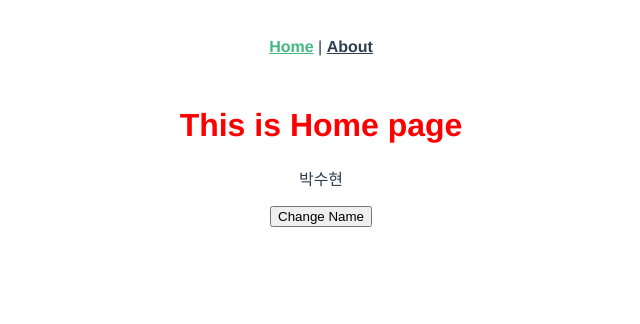
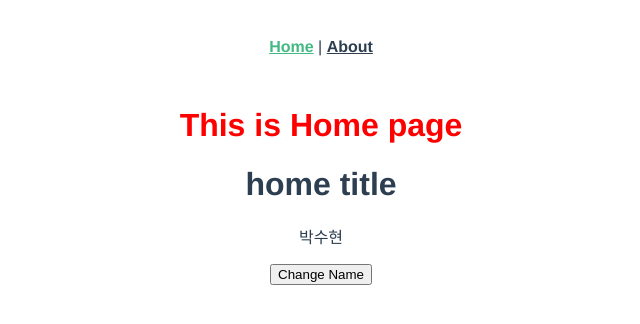
Before and after one commit to hyun5292/Vue, a Vue app in the folder BASIC_VUE/test1/: page / in a window 1280 px wide. Shown: the top 324 px of the page, without its empty margins (319-959 px from the left). Built offline with nearby package versions, Linux system fonts and the light colour scheme.

Commit message:
제 16장 자식 컴포넌트에서 데이터 보내기 (Props)

```diff
--- a/BASIC_VUE/test1/src/components/testPage.vue
+++ b/BASIC_VUE/test1/src/components/testPage.vue
@@ -1,5 +1,6 @@
 <template>
     <div>
+        <h1>{{ title }}</h1>
         <p>{{ name }}</p>
         <button @click="updateName">Change Name</button>
     </div>
@@ -7,14 +8,26 @@
 
 <script>
 export default ({
+    props: {  //props는 자식에서 직접적인 수정 불가
+        title: {
+            //type: Number, //숫자일때
+            type: String,
+            default: 'default title',
+            //required: true,
+        },
+        name: {
+            type: String,
+            default: 'default name',
+        },
+    },
     data() {
         return {
-            name: '박수현',
+            //name: '박수현',
         }
     },
     methods: {
         updateName() {
-            this.name = "박수현 updated";
+            //this.name = "박수현 updated";
         }
     }
 })
--- a/BASIC_VUE/test1/src/views/HomeView.vue
+++ b/BASIC_VUE/test1/src/views/HomeView.vue
@@ -1,7 +1,7 @@
 <template>
   <div>
     <h1>This is Home page</h1>
-    <testPage />
+    <testPage title="home title" name="박수현" />
   </div>
 </template>
 
```
Also changed, not shown: BASIC_VUE/test1/src/views/AboutView.vue (+14 -0 lines), 1 other file (tests, documents, lock files or other folders).
